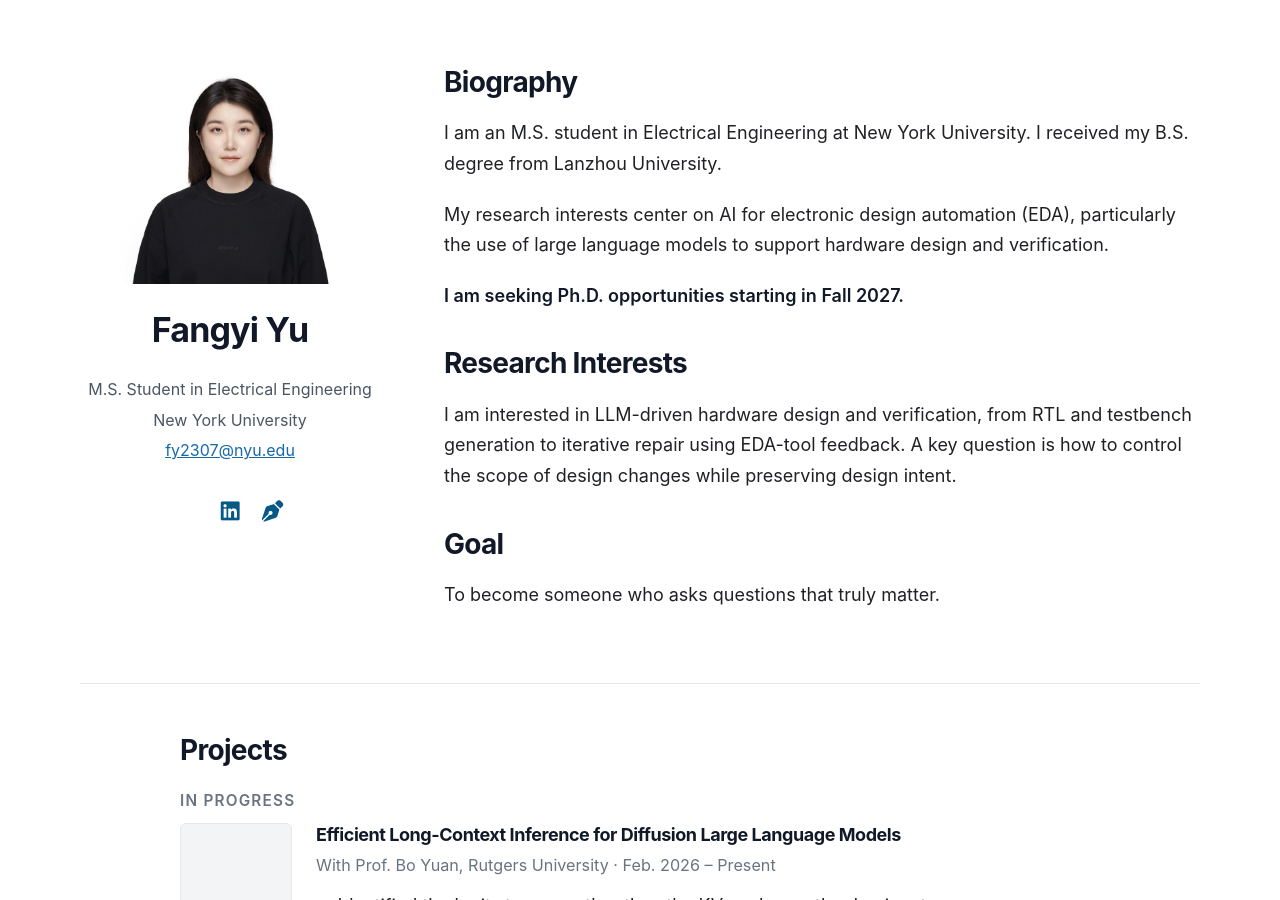
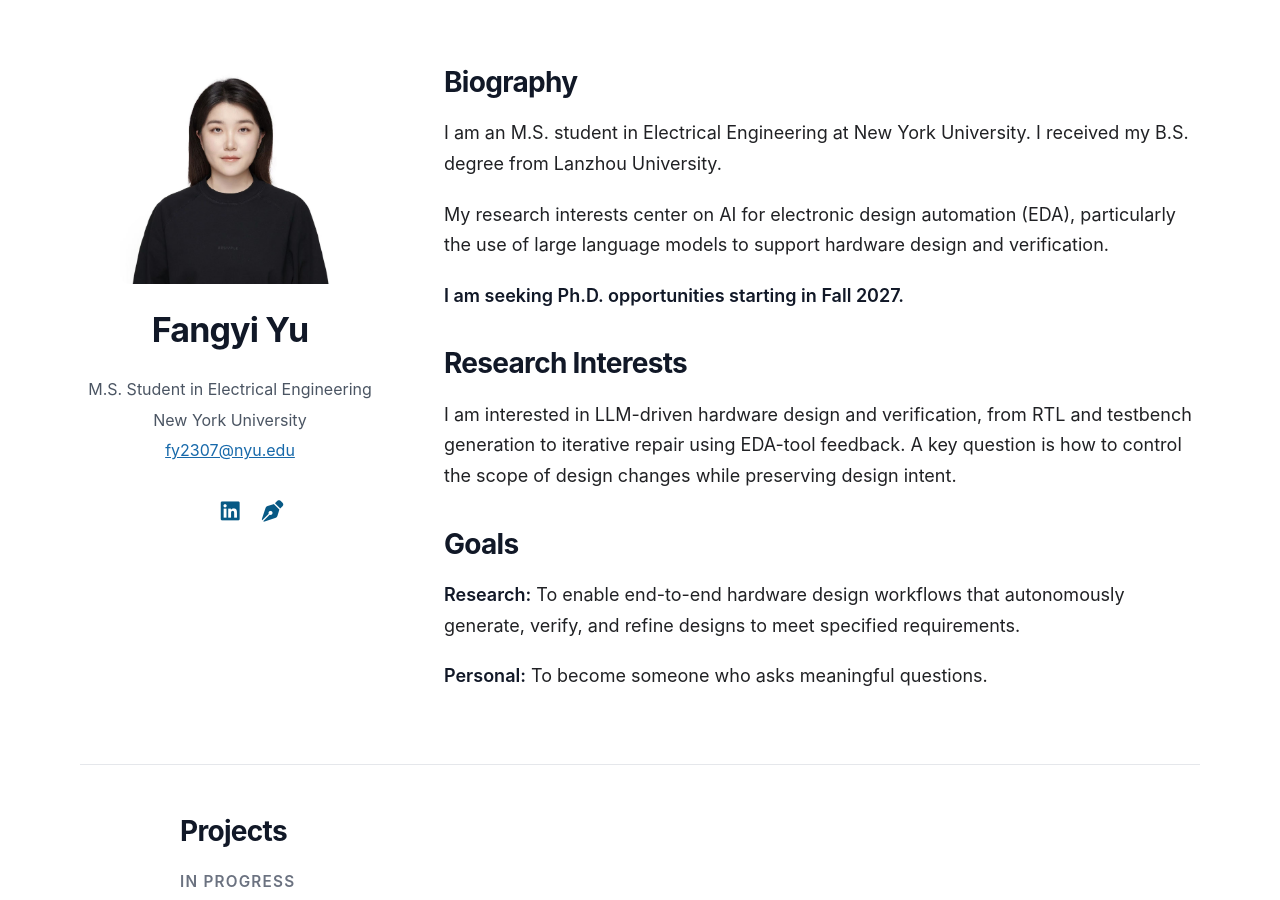
Before and after one commit to fangyiyu02/fangyiyu02.github.io, a Jekyll site: the page built from index.md, in a window 1280 px wide and 900 px high. Built offline with Jekyll 4.4.1, drawn with Linux system fonts in a browser that asks for light colours; a style sheet for code colours, icons or effects is not loaded; our own code applies the rules of GitHub Pages for plain Markdown files.

Commit message:
Update research and personal goals

```diff
--- a/_includes/intro.html
+++ b/_includes/intro.html
@@ -18,6 +18,12 @@ My research interests center on AI for electronic design automation (EDA), parti
 I am interested in LLM-driven hardware design and verification, from RTL and testbench generation to iterative repair using EDA-tool feedback. A key question is how to control the scope of design changes while preserving design intent.
 </p>
 
-<h2>Goal</h2>
+<h2>Goals</h2>
 
-<p>To become someone who asks questions that truly matter.</p>
+<p>
+<strong>Research:</strong> To enable end-to-end hardware design workflows that autonomously generate, verify, and refine designs to meet specified requirements.
+</p>
+
+<p>
+<strong>Personal:</strong> To become someone who asks meaningful questions.
+</p>
```
